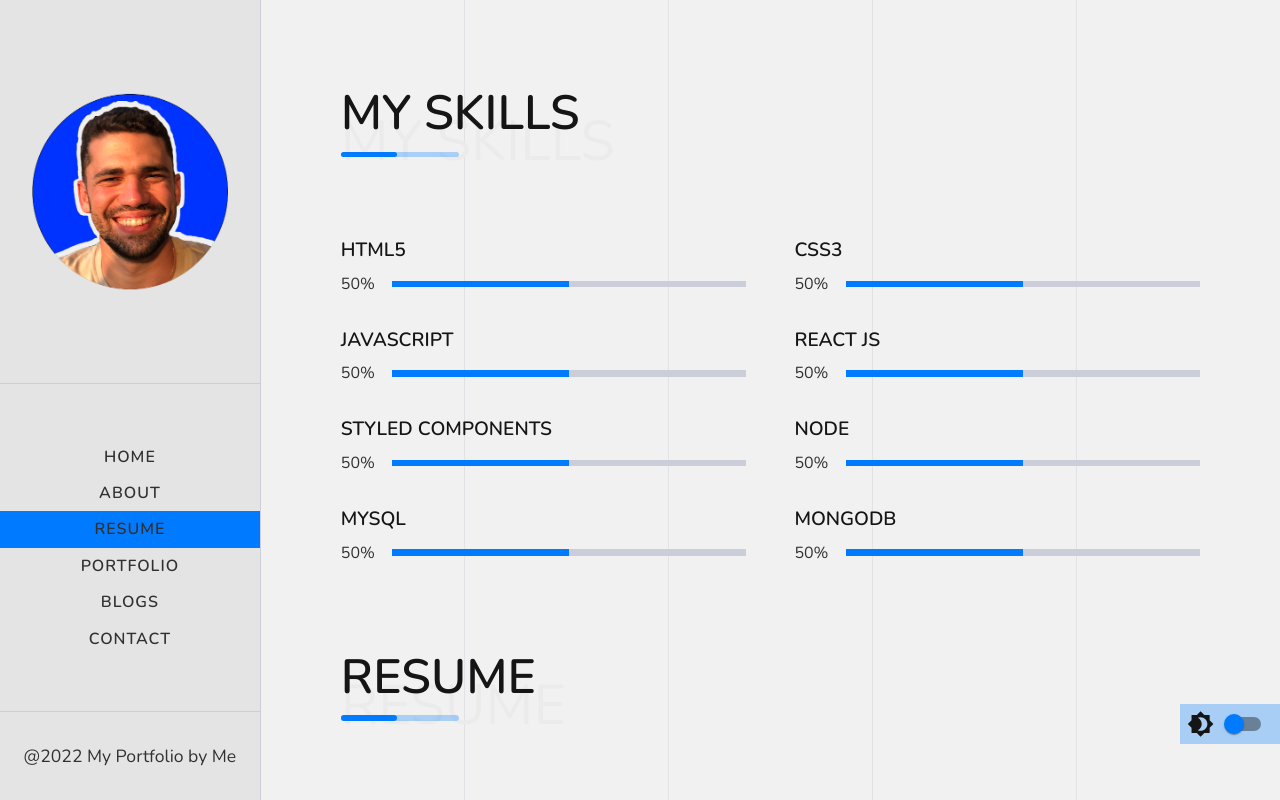
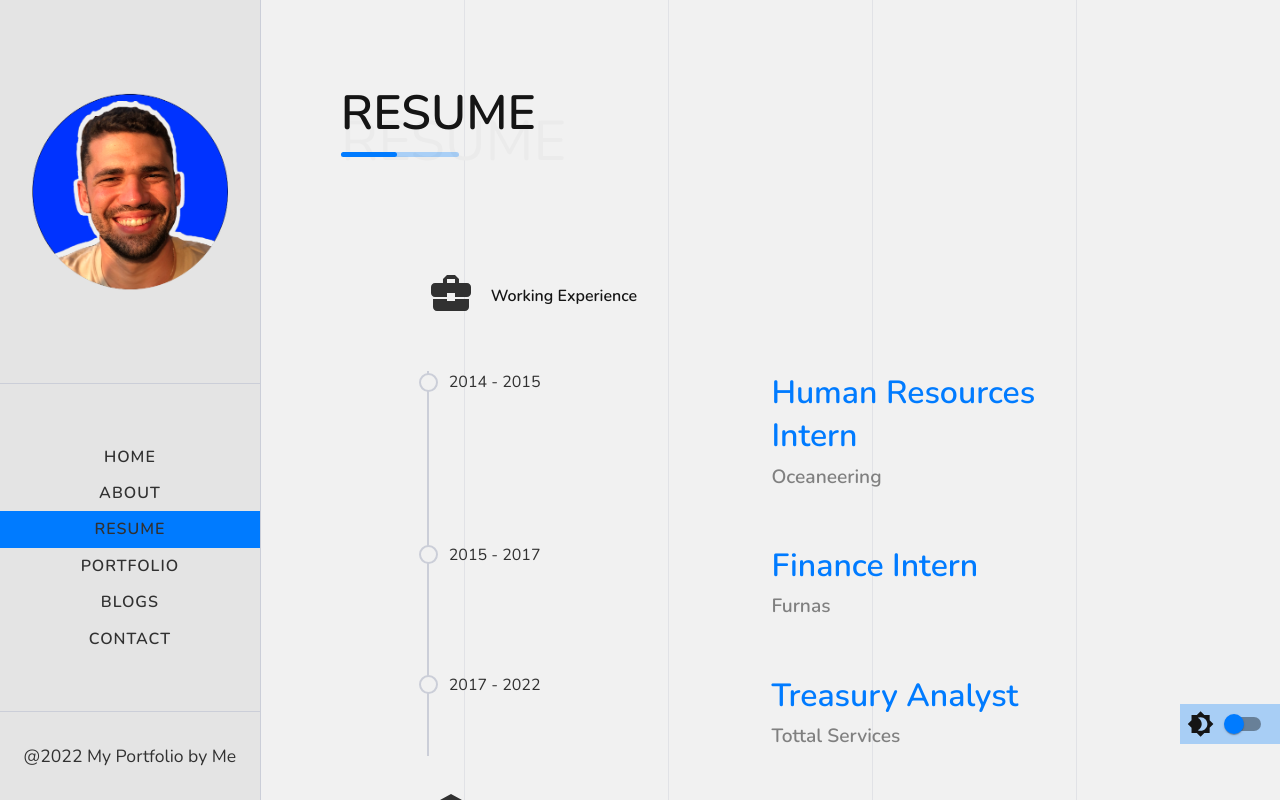
Before and after one commit to mjossany/portfolio, a React (Create React App) app: page /resume in a window 1280 px wide. Shown: the top 800 px of the page. Built offline with nearby package versions, Linux system fonts and the light colour scheme.

Commit message:
Removes the skills section of the Resume Page

```diff
--- a/src/components/ResumePageComponent/ResumePageComponent.jsx
+++ b/src/components/ResumePageComponent/ResumePageComponent.jsx
@@ -37,7 +37,7 @@ function ResumePageComponent() {
     <MainLayout>
       <ResumePageContainer>
         <SkillsSection>
-          <Title title="My Skills" span="My Skills" />
+          {/* <Title title="My Skills" span="My Skills" />
           <InnerLayout>
             <Skills>
               <ProgressBar>
@@ -145,7 +145,7 @@ function ResumePageComponent() {
                 </ProgressBarInfos>
               </ProgressBar>
             </Skills>
-          </InnerLayout>
+          </InnerLayout> */}
         </SkillsSection>
         <ResumeSection>
           <Title title="Resume" span="Resume" />
```
